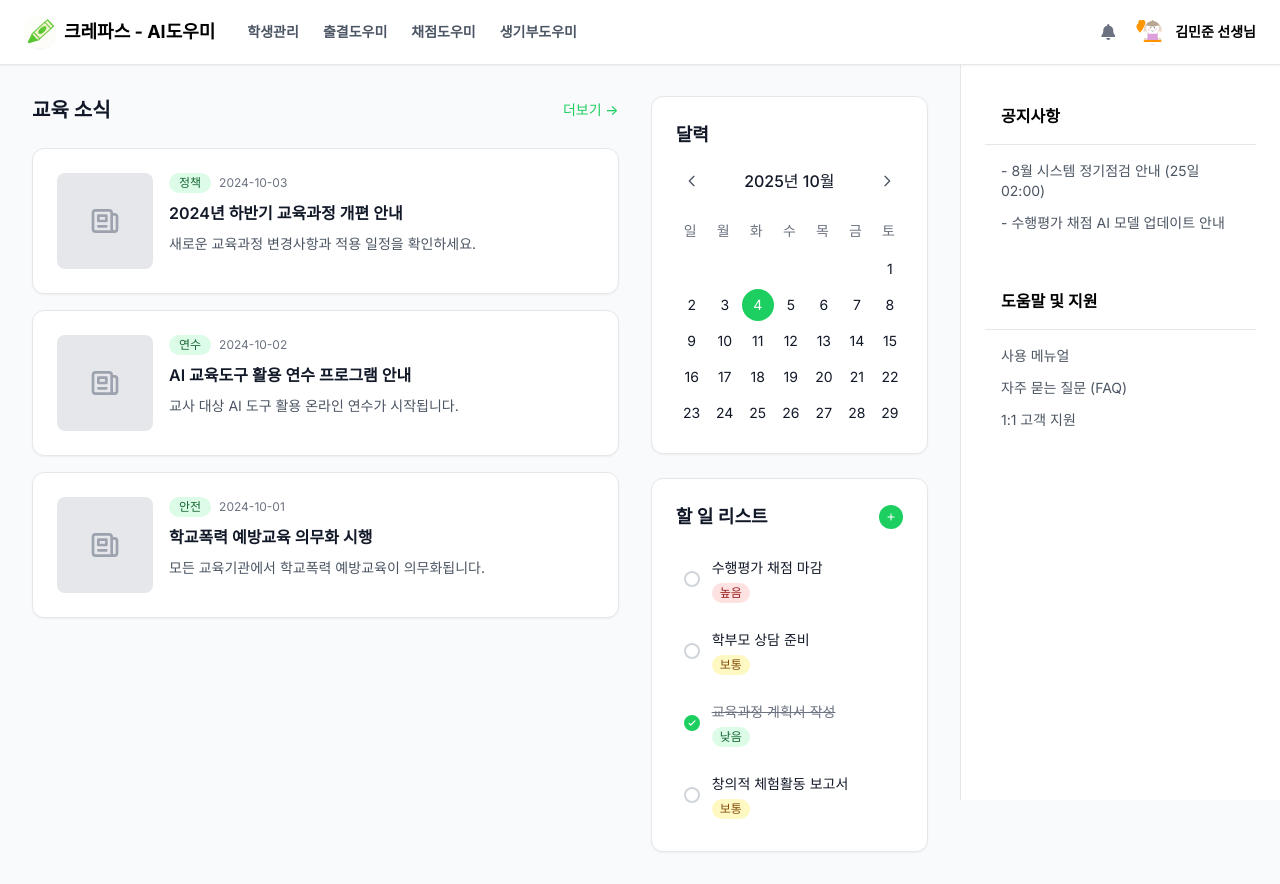
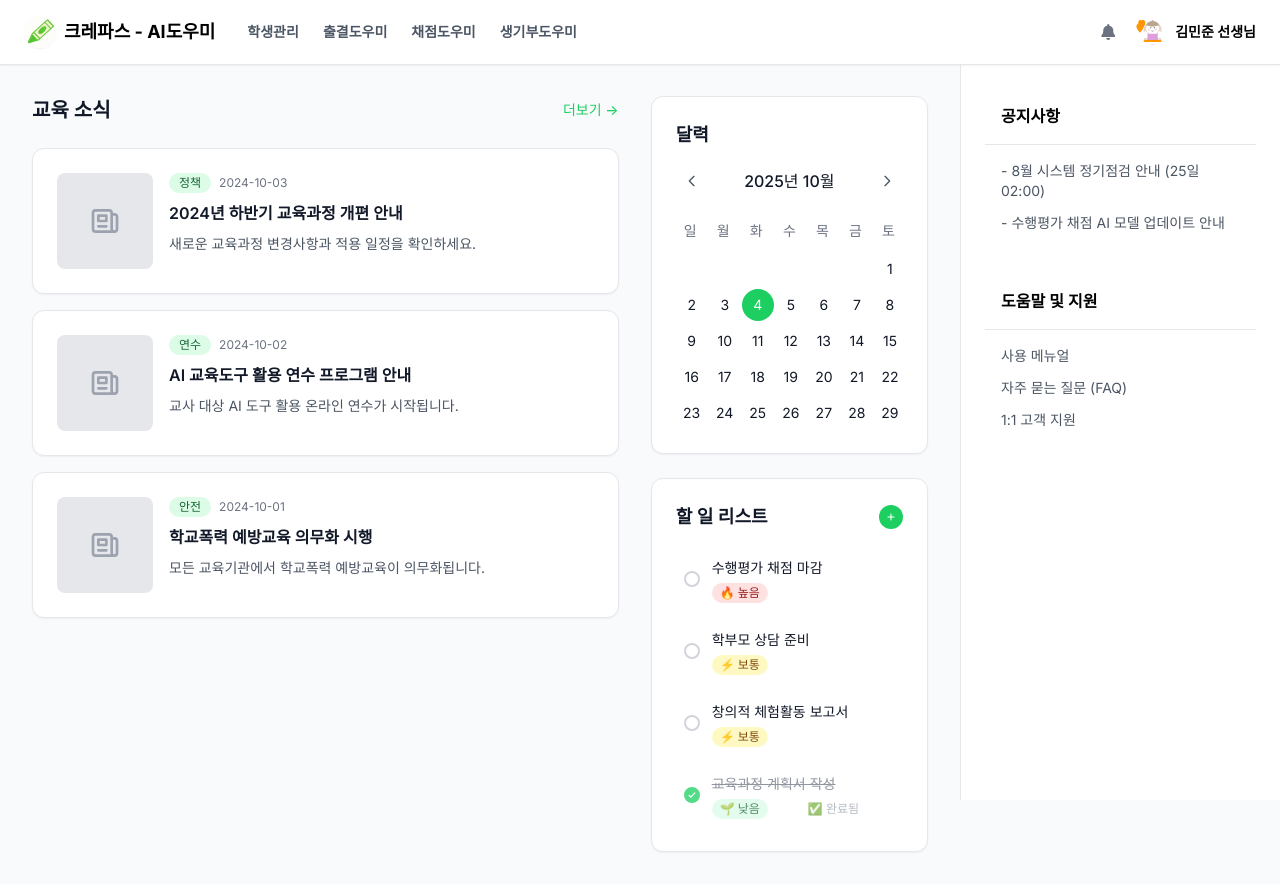
Before and after one commit to JJongW/beyond-blackboard, a Next.js app: page / in a window 1280 px wide. Built offline with nearby package versions, Linux system fonts and the light colour scheme.

Commit message:
feat: 투두리스트 우선순위 설정

```diff
--- a/src/app/page.tsx
+++ b/src/app/page.tsx
@@ -46,6 +46,18 @@ export default function HomePage() {
     setNewTodoPriority('medium');
     setIsAddingTodo(false);
   };
+
+  // 할 일 정렬 (완료되지 않은 것 먼저, 그 다음 우선순위 순)
+  const sortedTodos = [...todos].sort((a, b) => {
+    // 완료 상태로 먼저 정렬 (완료되지 않은 것이 위로)
+    if (a.completed !== b.completed) {
+      return a.completed ? 1 : -1;
+    }
+
+    // 우선순위로 정렬 (높음 > 보통 > 낮음)
+    const priorityOrder = { high: 3, medium: 2, low: 1 };
+    return priorityOrder[b.priority as keyof typeof priorityOrder] - priorityOrder[a.priority as keyof typeof priorityOrder];
+  });
 
   // 교육 뉴스/소식 데이터
   const educationNews = [
@@ -243,8 +255,10 @@ export default function HomePage() {
 
               {/* 할 일 목록 */}
               <div className="space-y-2">
-                {todos.map((todo) => (
-                  <div key={todo.id} className="flex items-center space-x-3 p-2 hover:bg-gray-50 rounded-lg transition-colors group">
+                {sortedTodos.map((todo) => (
+                  <div key={todo.id} className={`flex items-center space-x-3 p-2 hover:bg-gray-50 rounded-lg transition-all group ${
+                    todo.completed ? 'opacity-75' : ''
+                  }`}>
                     {/* 커스텀 원형 체크박스 */}
                     <button
                       onClick={() => {
@@ -268,14 +282,17 @@ export default function HomePage() {
                       <span className={`text-sm ${todo.completed ? 'line-through text-gray-500' : 'text-gray-900'}`}>
                         {todo.text}
                       </span>
-                      <div className="flex items-center mt-1">
+                      <div className="flex items-center justify-between mt-1">
                         <span className={`inline-flex items-center px-2 py-0.5 rounded-full text-xs font-medium ${
                           todo.priority === 'high' ? 'bg-red-100 text-red-800' :
                           todo.priority === 'medium' ? 'bg-yellow-100 text-yellow-800' :
                           'bg-green-100 text-green-800'
                         }`}>
-                          {todo.priority === 'high' ? '높음' : todo.priority === 'medium' ? '보통' : '낮음'}
+                          {todo.priority === 'high' ? '🔥 높음' : todo.priority === 'medium' ? '⚡ 보통' : '🌱 낮음'}
                         </span>
+                        {todo.completed && (
+                          <span className="text-xs text-gray-400">✅ 완료됨</span>
+                        )}
                       </div>
                     </div>
                     {/* 삭제 버튼 (호버 시 표시) */}
```
